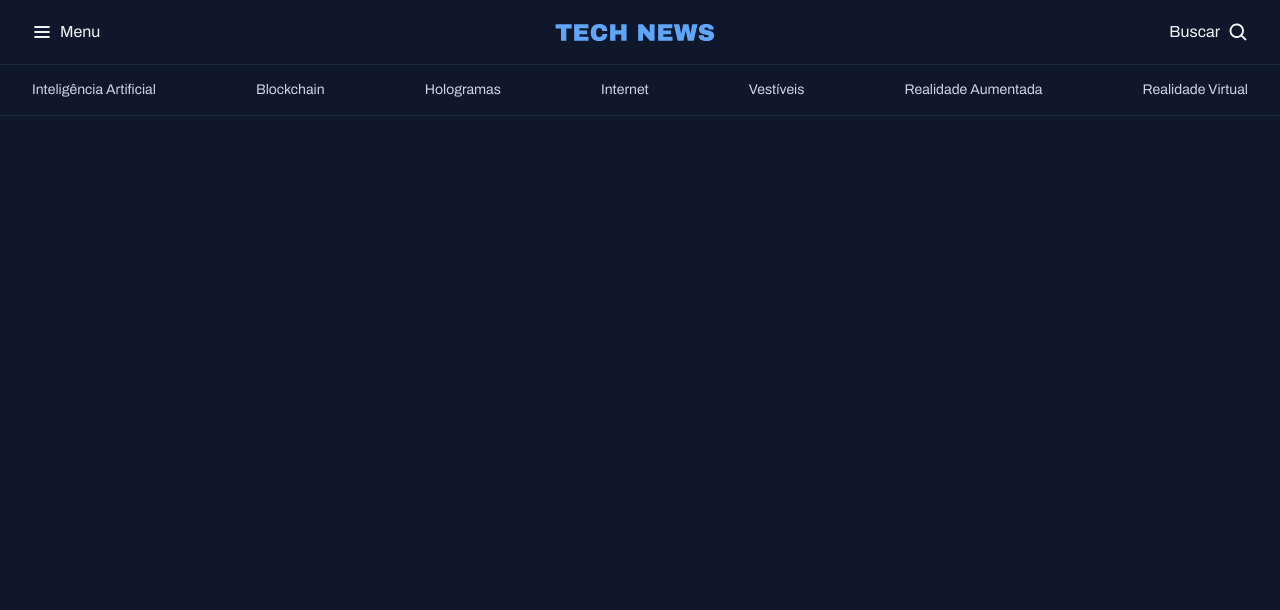
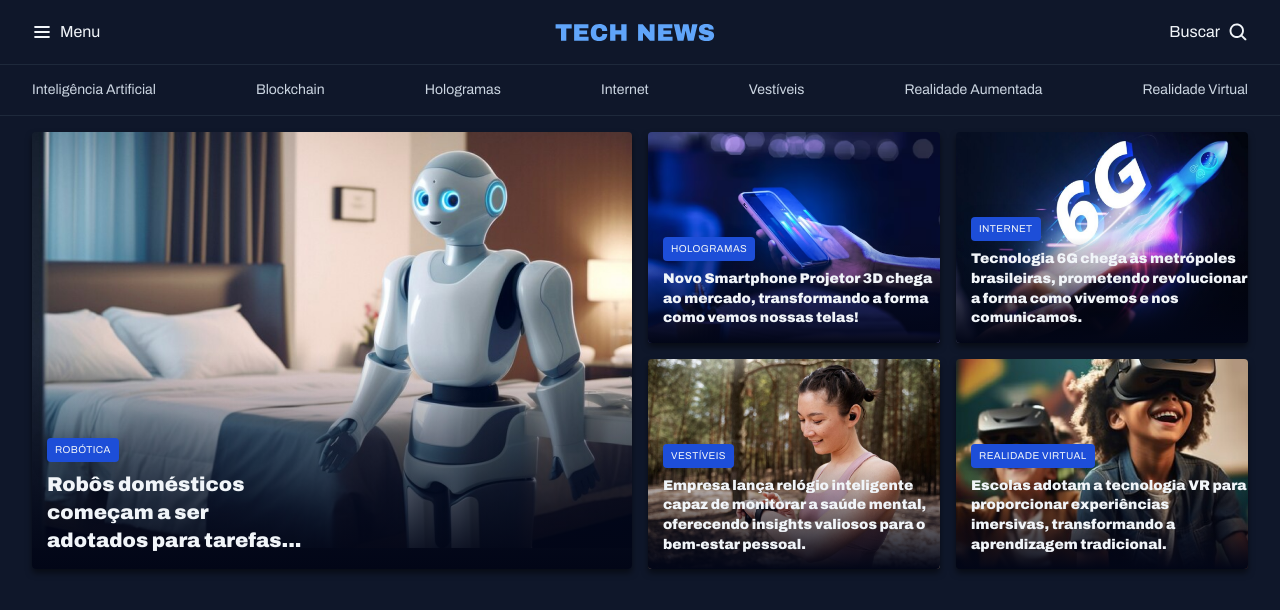
Before and after one commit to AndreTrevizam/projeto-technews-responsivo, a plain HTML site: page index.html in a window 1280 px wide. Drawn offline with Linux system fonts and the light colour scheme.

Commit message:
seção featured

```diff
--- a/index.html
+++ b/index.html
@@ -39,5 +39,52 @@
       <p class="desktop-only">Realidade  Virtual</p>
     </nav>
   </header>
+
+  <main class="grid container py-base px-base">
+    <section id="featured" class="grid gap-1">
+      <div class="card">
+        <img src="assets/images/Image 01.png" alt="" class="highlight">
+        <div class="card-content">
+          <span class="content-tag">Robótica</span>
+          <h2 class="text-lg">Robôs domésticos <br> começam a ser <br> adotados para tarefas...</h2>
+        </div>
+      </div>
+
+      <div class="grid gap-1" id="desktop-grid">
+        <div class="card">
+          <img src="assets/images/Image 02.png" alt="">
+          <div class="card-content">
+            <span class="content-tag">Hologramas</span>
+            <h2 class="text-sm">Novo Smartphone Projetor 3D chega ao mercado, transformando a forma como vemos nossas telas!</h2>
+          </div>
+        </div>
+
+        <div class="card">
+          <img src="assets/images/Image 03.png" alt="">
+          <div class="card-content">
+            <span class="content-tag">Internet</span>
+            <h2 class="text-sm">Tecnologia 6G chega às metrópoles brasileiras, prometendo revolucionar a forma como vivemos e nos comunicamos.</h2>
+          </div>
+        </div>
+
+        <div class="card">
+          <img src="assets/images/Image 04.png" alt="">
+          <div class="card-content">
+            <span class="content-tag">Vestíveis</span>
+            <h2 class="text-sm">Empresa lança relógio inteligente capaz de monitorar a saúde mental, oferecendo insights valiosos para o bem-estar pessoal.
+            </h2>
+          </div>
+      </div>
+
+      <div class="card">
+        <img src="assets/images/Image 05.png" alt="">
+        <div class="card-content">
+          <span class="content-tag">Realidade Virtual</span>
+          <h2 class="text-sm">Escolas adotam a tecnologia VR para proporcionar experiências imersivas, transformando a aprendizagem tradicional.</h2>
+        </div>
+      </div>
+
+    </section>
+  </main>
 </body>
 </html>
--- a/styles/global.css
+++ b/styles/global.css
@@ -26,6 +26,7 @@
   --fw-sb: 600;
   --fw-base: 400;
 
+  --fs-xs: 0.625rem;
   --fs-sm: .875rem;
   --fs-base: 1rem;
   --fs-lg: 1.25rem;
--- a/styles/index.css
+++ b/styles/index.css
@@ -1,3 +1,4 @@
 @import url(global.css);
 @import url(utility.css);
 @import url(header.css);
+@import url(main.css);
--- /dev/null
+++ b/styles/main.css
@@ -0,0 +1,53 @@
+#featured {
+  & .card {
+    & .highlight {
+      height: 26rem;
+    }
+
+    position: relative;
+    overflow: hidden;
+    border-radius: .25rem;
+    box-shadow: 0 4px 6px rgba(0, 0, 0, 0.5);
+
+    &::before {
+      content: "";
+      position: absolute;
+      inset: 0;
+      top: 50%;
+      background: linear-gradient(
+        180deg,
+        transparent 0%,
+        #020617 100%
+      );
+    }
+
+    & img {
+      width: 100%;
+      height: 100%;
+      object-fit: cover;
+    }
+
+    & .card-content {
+      position: absolute;
+      bottom: 15px;
+      left: 15px;
+
+      & h1{
+        font-size: var(--fs-lg);
+      }
+    }
+  }
+}
+@media (width >= 80em) {
+  #featured {
+    grid-template-areas: "featured featured";
+    grid-area: featured;
+    grid-template-columns: 1fr 1fr;
+
+    & #desktop-grid {
+      grid-template-columns: 1fr 1fr;
+      gap: 1rem;
+    }
+
+  }
+}
--- a/styles/utility.css
+++ b/styles/utility.css
@@ -28,8 +28,41 @@
   display: flex;
 }
 
+.grid-flow-col{
+  grid-auto-flow: column;
+}
+
+.grid-cols-2{
+  grid-template-columns: 1fr 1fr;
+}
+
+.text-lg {
+  font-size: var(--fs-lg);
+}
+
+.text-sm {
+  font-size: var(--fs-sm);
+}
+
+.content-tag {
+  display: inline-block;
+  background-color: var(--brand-color-dark);
+  padding: .25rem .5rem;
+  border-radius: .25rem;
+  text-transform: uppercase;
+  font-size: var(--fs-xs);
+  letter-spacing: 0.04em;
+  color: var(--text-primary-color);
+  box-shadow: 0px 4px 16px rgba(2, 6, 23, 0.251);
+  margin-bottom: .5rem;
+}
+
 .items-center {
   align-items: center;
+}
+
+.justify-center {
+  justify-content: center;
 }
 
 .px-base {
```
